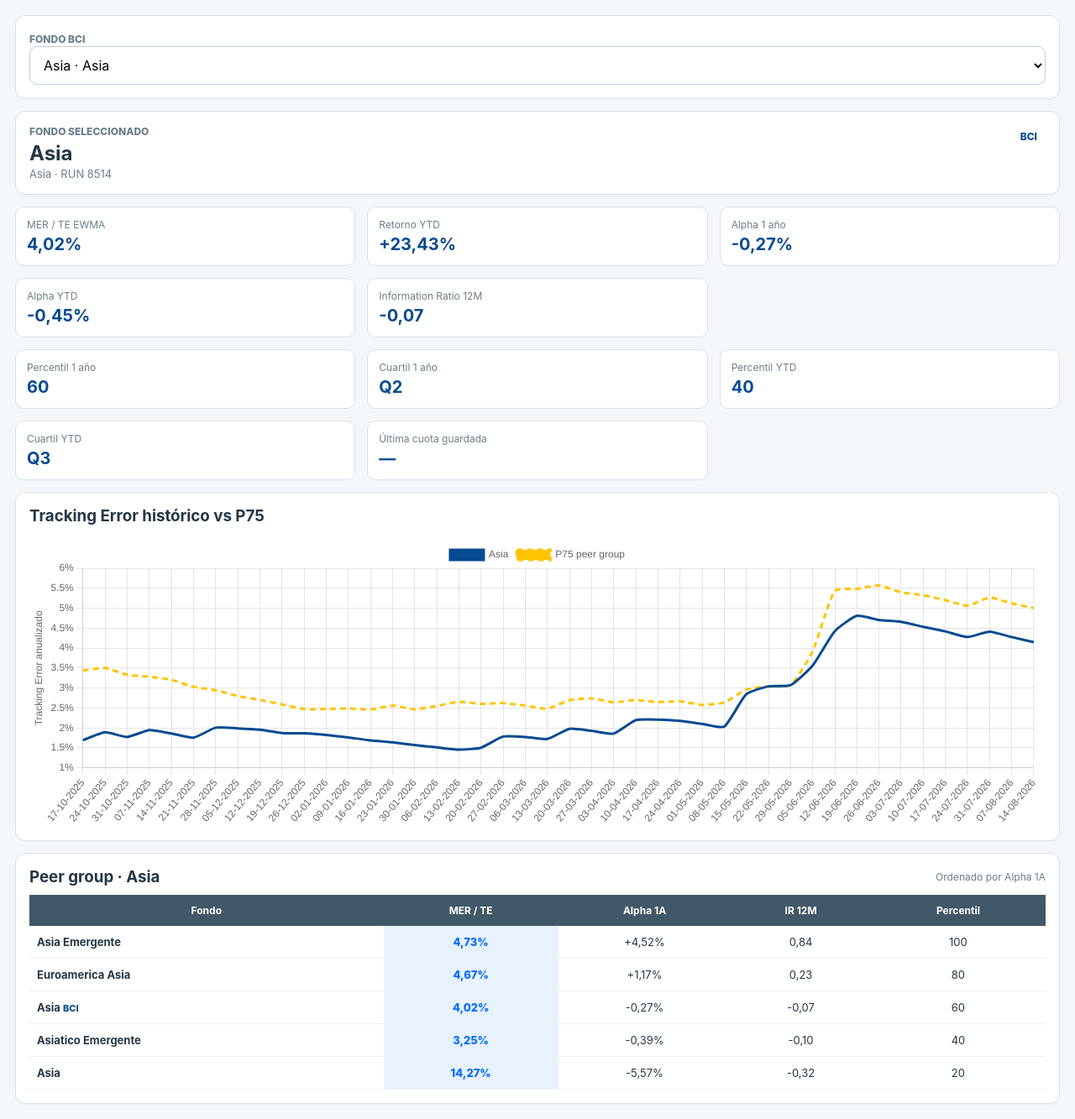
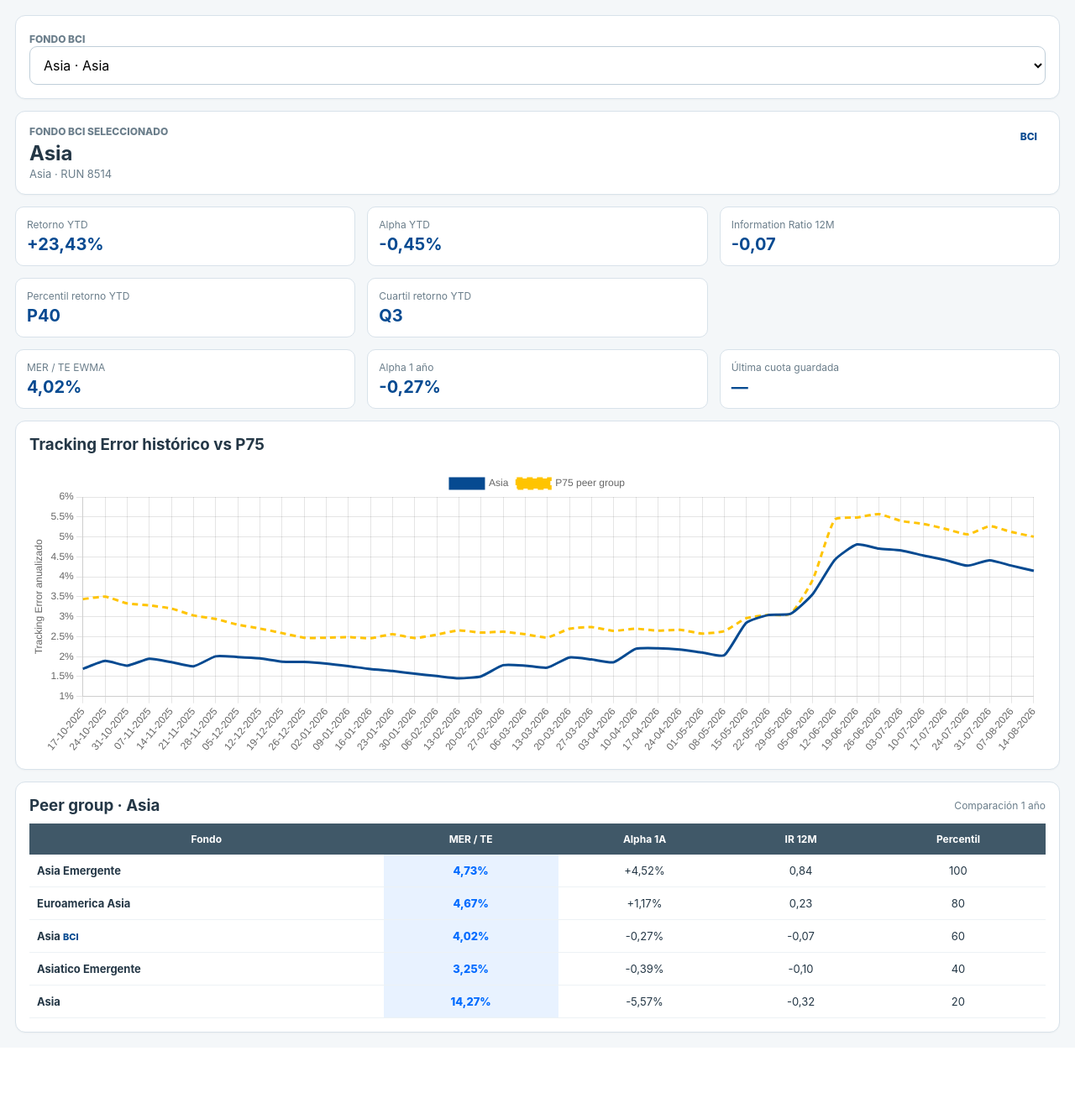
Before and after one commit to andresxmv/bci-tracking-error-peers., a Flask app: page / in a window 1280 px wide. Shown: the part 65-1398 px from the top of the page at 84% size. After the commit the page ends 1297 px from the top, so only its background shows below. Run offline with Flask 3, Linux system fonts and the light colour scheme.

Commit message:
Simplify selected BCI fund KPI cards

```diff
--- a/templates/dashboard.html
+++ b/templates/dashboard.html
@@ -11,7 +11,7 @@
 <div class="card" style="margin-bottom:14px">
   <div style="display:flex;justify-content:space-between;gap:12px;align-items:flex-start;flex-wrap:wrap">
     <div>
-      <div style="font-size:12px;color:var(--muted);font-weight:800">FONDO SELECCIONADO</div>
+      <div style="font-size:12px;color:var(--muted);font-weight:800">FONDO BCI SELECCIONADO</div>
       <h2 style="margin:4px 0 2px">{{ selected.fondo }}</h2>
       <div style="color:var(--muted);font-size:13px">{{ selected.categoria }} · RUN {{ selected.run }}</div>
     </div>
@@ -20,18 +20,16 @@
 </div>
 
 <div class="grid kpis" style="margin-bottom:14px">
-  <div class="metric"><small>MER / TE EWMA</small><strong>{{ selected.mer }}</strong></div>
   <div class="metric"><small>Retorno YTD</small><strong>{{ selected.ret_ytd }}</strong></div>
-  <div class="metric"><small>Alpha 1 año</small><strong>{{ selected.alpha_1y }}</strong></div>
   <div class="metric"><small>Alpha YTD</small><strong>{{ selected.alpha_ytd }}</strong></div>
   <div class="metric"><small>Information Ratio 12M</small><strong>{{ selected.ir_12m }}</strong></div>
+  <div class="metric"><small>Percentil retorno YTD</small><strong>{% if selected.percentil_ytd != '—' %}P{{ selected.percentil_ytd }}{% else %}—{% endif %}</strong></div>
+  <div class="metric"><small>Cuartil retorno YTD</small><strong>{% if selected.cuartil_ytd %}Q{{ selected.cuartil_ytd }}{% else %}—{% endif %}</strong></div>
 </div>
 
 <div class="grid kpis" style="margin-bottom:14px">
-  <div class="metric"><small>Percentil 1 año</small><strong>{{ selected.percentil_1y }}</strong></div>
-  <div class="metric"><small>Cuartil 1 año</small><strong>{% if selected.cuartil_1y %}Q{{ selected.cuartil_1y }}{% else %}—{% endif %}</strong></div>
-  <div class="metric"><small>Percentil YTD</small><strong>{{ selected.percentil_ytd }}</strong></div>
-  <div class="metric"><small>Cuartil YTD</small><strong>{% if selected.cuartil_ytd %}Q{{ selected.cuartil_ytd }}{% else %}—{% endif %}</strong></div>
+  <div class="metric"><small>MER / TE EWMA</small><strong>{{ selected.mer }}</strong></div>
+  <div class="metric"><small>Alpha 1 año</small><strong>{{ selected.alpha_1y }}</strong></div>
   <div class="metric"><small>Última cuota guardada</small><strong>{{ status.latest_date if status else '—' }}</strong></div>
 </div>
 
@@ -43,7 +41,7 @@
 <div class="card desktop-table">
   <div style="display:flex;justify-content:space-between;align-items:center;gap:10px;flex-wrap:wrap;margin-bottom:10px">
     <h3 style="margin:0">Peer group · {{ selected.categoria }}</h3>
-    <span style="font-size:12px;color:var(--muted)">Ordenado por Alpha 1A</span>
+    <span style="font-size:12px;color:var(--muted)">Comparación 1 año</span>
   </div>
   <div class="table-wrap"><table class="risk"><thead><tr><th>Fondo</th><th>MER / TE</th><th>Alpha 1A</th><th>IR 12M</th><th>Percentil</th></tr></thead><tbody>
     {% for r in selected.peer_rows %}<tr><td>{{ r.fondo }} {% if r.es_bci %}<span class="tag">BCI</span>{% endif %}</td><td class="te">{{ r.mer }}</td><td>{{ r.alpha }}</td><td>{{ r.ir }}</td><td>{{ r.percentil }}</td></tr>{% endfor %}
```
